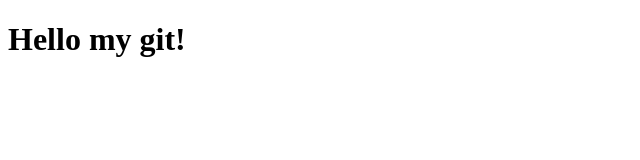
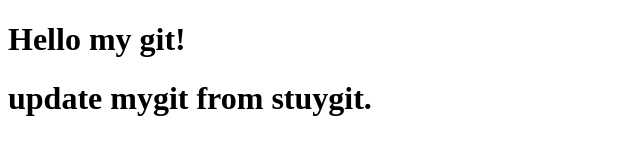
Before and after one commit to atmcYeop/mygit, a plain HTML site: page index.html in a window 1280 px wide. Shown: the whole page, without its empty margins (0-640 px from the left). Drawn offline with Linux system fonts and the light colour scheme.

Commit message:
index.html 문구 추가

```diff
--- a/index.html
+++ b/index.html
@@ -8,5 +8,6 @@
 </head>
 <body>
 	<h1>Hello my git!</h1>
+	<h1>update mygit from stuygit.</h1>
 </body>
 </html>
```
